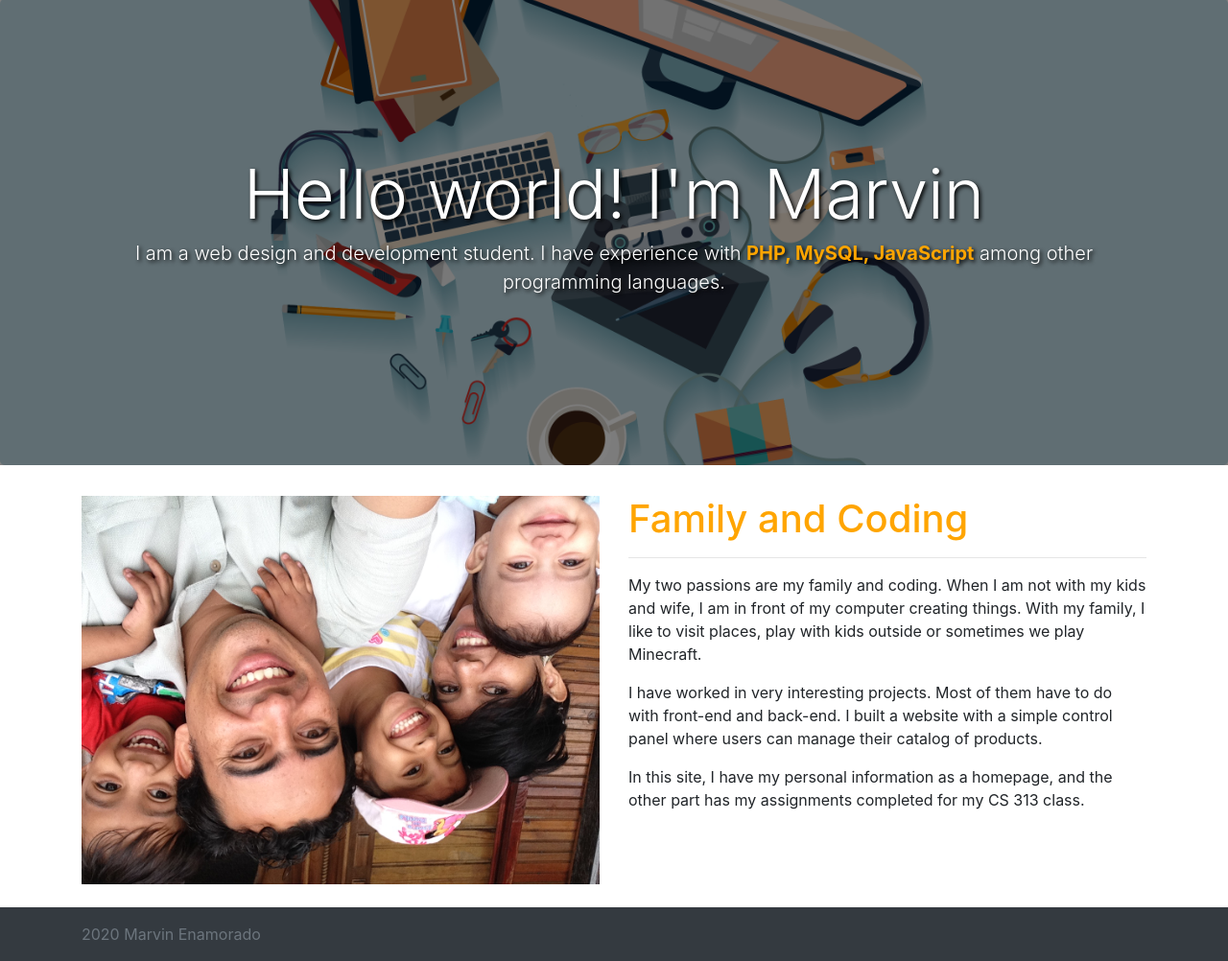
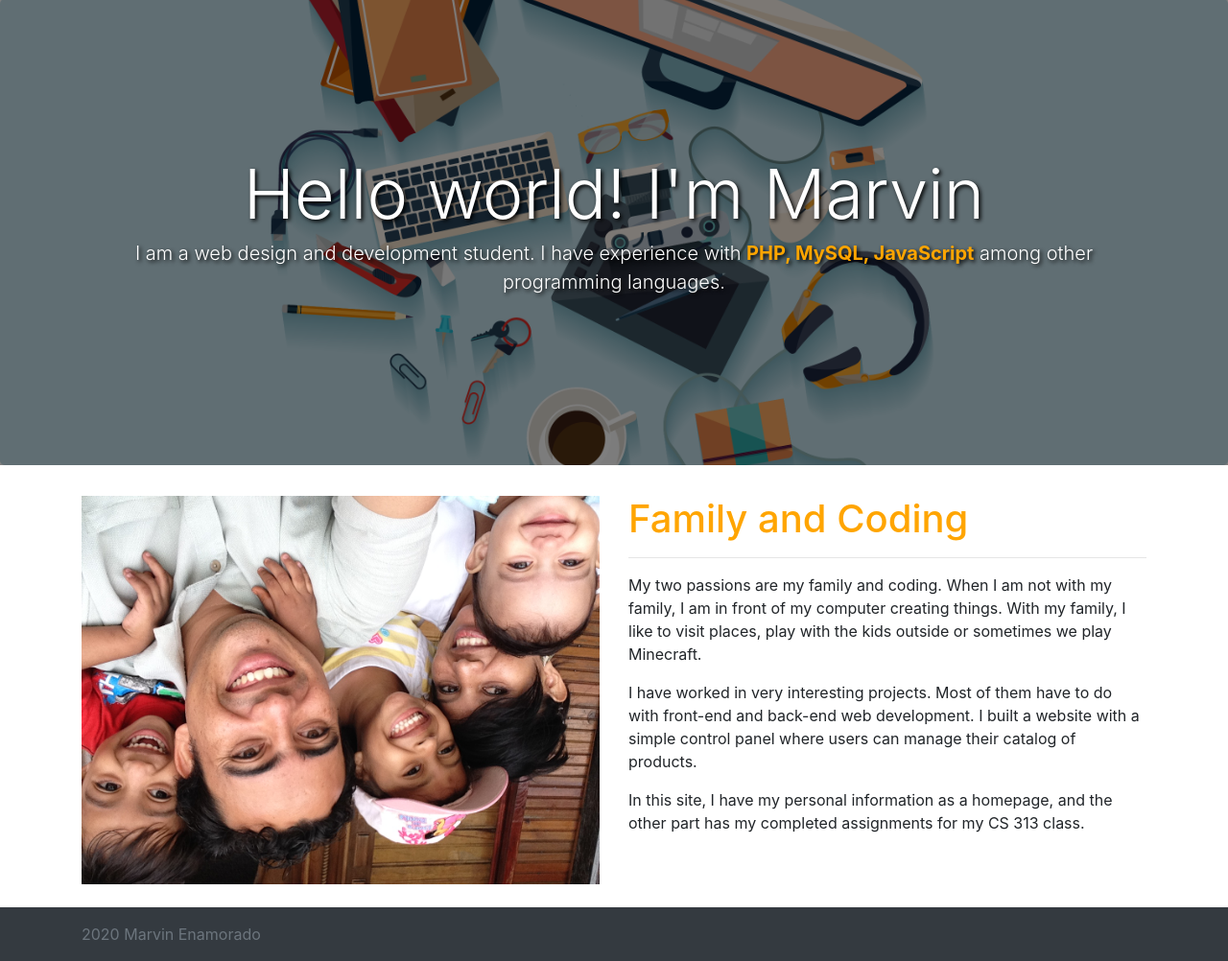
Before and after one commit to Enamorado-Marvin/personal-website, a PHP site: page / in a window 1280 px wide. Shown: the part 57-1059 px from the top of the page at 96% size. Run offline with PHP 8.4, Linux system fonts and the light colour scheme; data that the repository does not hold is empty.

Commit message:
Edited homepage

```diff
--- a/views/home.php
+++ b/views/home.php
@@ -14,12 +14,12 @@
         <h1 class="orange">Family and Coding</h1>
         <hr>
         <p>
-          My two passions are my family and coding. When I am not with my kids and wife, I am in front of my computer creating things. With my family, I like to visit places, play with kids outside or sometimes we play Minecraft.</p>
+          My two passions are my family and coding. When I am not with my family, I am in front of my computer creating things. With my family, I like to visit places, play with the kids outside or sometimes we play Minecraft.</p>
         <p>
-          I have worked in very interesting projects. Most of them have to do with front-end and back-end. I built a website with a simple control panel where users can manage their catalog of products.
+          I have worked in very interesting projects. Most of them have to do with front-end and back-end web development. I built a website with a simple control panel where users can manage their catalog of products.
         </p>
         <p>
-          In this site, I have my personal information as a homepage, and the other part has my assignments completed for my CS 313 class.
+          In this site, I have my personal information as a homepage, and the other part has my completed assignments for my CS 313 class.
         </p>
       </div>
     </div>
```
